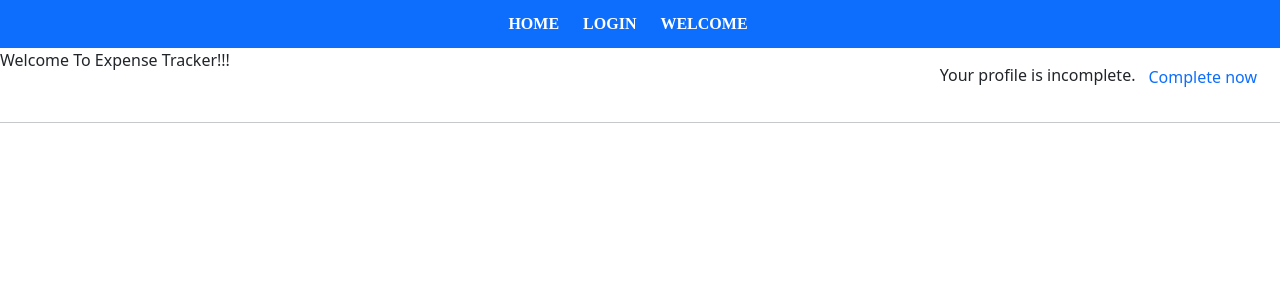
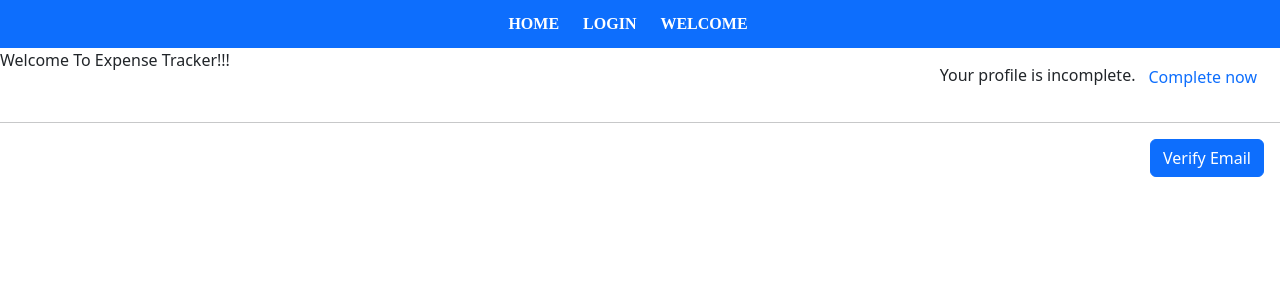
Before and after one commit to roshani2022/Expense-Tracker, a React (Create React App) app: page /Welcome in a window 1280 px wide. Shown: the top 300 px of the page. Built offline with nearby package versions, Linux system fonts and the light colour scheme.

Commit message:
Verify User Email

```diff
--- a/src/Component/Pages/Welcome.js
+++ b/src/Component/Pages/Welcome.js
@@ -1,13 +1,50 @@
-import React from "react";
+import React, { useContext } from "react";
 import { Row, Button, Col } from "react-bootstrap";
 import { useHistory } from "react-router-dom";
+import LoginContext from "../Store/LoginContex";
 
 const Welcome = () => {
   const history = useHistory();
+
+  const loginCtx = useContext(LoginContext)
+
+let url = 'https://identitytoolkit.googleapis.com/v1/accounts:sendOobCode?key=AIzaSyD-KuNBIcej1kXNRbQ4NAShkU3iwVjeguA'
+
+
   const handleCompleteProfile = () => {
 
     history.replace("/ProfilePage");
   };
+  const emailVerificationHandler = async() => {
+     try{
+      const res = await fetch(url,{
+        method:"POST",
+        body: JSON.stringify({
+          idToken:loginCtx.token,
+          requestType:"VERIFY_EMAIL",
+        }),
+
+        headers: {
+          "Content-Type": "application/json",
+        },
+      })
+
+      if(!res.ok){
+        const errorData = await res.json()
+        console.log('error', errorData)
+        alert('invalid,credential')
+      }
+      else{
+        const data = await res.json()
+      console.log(data)
+      alert('please check your email')
+      }
+
+
+     }catch(error){
+       console.log(error)
+     }
+  }
   return (
     <>
       <div>
@@ -28,6 +65,10 @@ const Welcome = () => {
           </Col>
         </Row>
         <hr></hr>
+        <div className="d-flex justify-content-end me-3">
+        <Button onClick={emailVerificationHandler}>Verify Email</Button>
+        </div>
+
       </div>
     </>
   );
```
